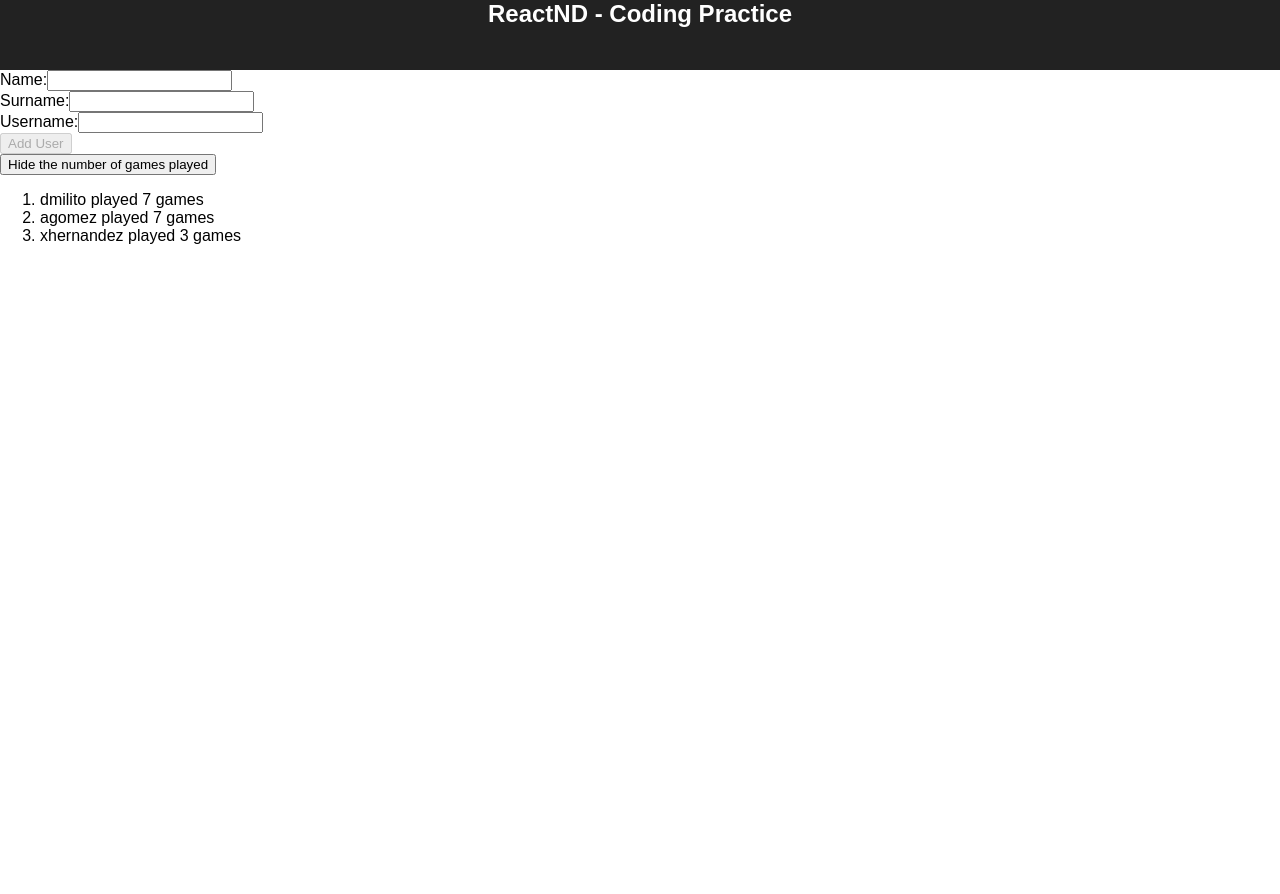
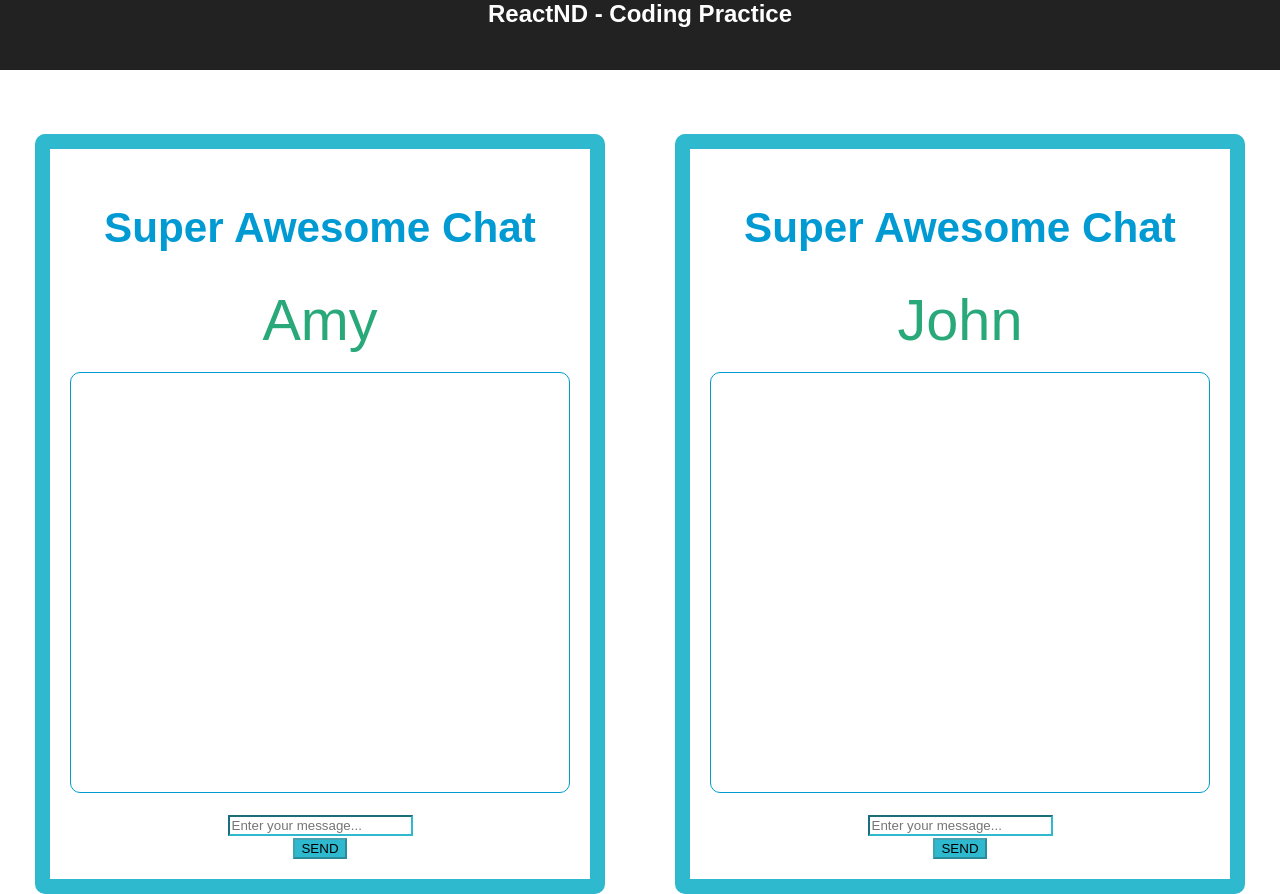
Before and after one commit to avilbol/react-exercises, a React (Create React App) app: page / in a window 1280 px wide. Shown: the part 120-1014 px from the top of the page. Before the commit the page ends 800 px from the top, so only its background shows below. Built offline with nearby package versions, Linux system fonts and the light colour scheme.

Commit message:
Creating a chat local app

```diff
--- /dev/null
+++ b/src/chat-exercise/AddMessageForm.js
@@ -0,0 +1,44 @@
+import React, { Component } from 'react';
+import './ChatApp.css';
+
+class AddMessageForm extends Component {
+
+  state = {
+    text: ""
+  }
+
+  isDisabled = () => !this.state.text
+
+  handleChange = (e) => {
+    this.setState({"text": e.target.value})
+  }
+
+  onSubmit = (e) => {
+  	e.preventDefault()
+    this.props.onAddMessage({
+    	"text": this.state.text,
+      	"username": this.props.username
+    })
+  }
+
+  render() {
+    return (
+      <div>
+      	<form className="input-group" onSubmit={this.onSubmit}>
+      		<input
+    			type="text"
+    			className="form-control"
+    			placeholder="Enter your message..."
+    			onChange={this.handleChange} />
+            <div className="input-group-append">
+              <button type="submit" className="btn submit-button" disabled={this.isDisabled()}>
+              SEND
+              </button>
+      		</div>
+      	</form>
+      </div>
+    );
+  }
+}
+
+export default AddMessageForm;
--- /dev/null
+++ b/src/chat-exercise/ChatApp.css
@@ -0,0 +1,111 @@
+.App {
+  text-align: center;
+}
+
+.container {
+  display: flex;
+  margin-top: 5%;
+}
+
+.chat-window {
+  text-align: center;
+  width: 500px;
+  height: 100%;
+  margin: auto;
+  border: 15px solid #2eb9ce;
+  padding: 20px;
+  border-radius: 10px;
+  color: #019ad2;
+  font-size: 1.2em;
+}
+
+.centered {
+  position: fixed;
+  left: 50%;
+}
+
+.App-logo {
+  animation: App-logo-spin infinite 20s linear;
+  height: 80px;
+}
+
+.App-header {
+  background-color: #222;
+  height: 150px;
+  padding: 20px;
+  color: white;
+}
+
+.App-title {
+  font-size: 1.5em;
+}
+
+.App-intro {
+  font-size: large;
+}
+
+@keyframes App-logo-spin {
+  from {
+    transform: rotate(0deg);
+  }
+  to {
+    transform: rotate(360deg);
+  }
+}
+
+.message-list {
+  list-style-type: none;
+  height: 80%;
+  border: 1px solid;
+  text-align: left;
+  min-height: 400px;
+  border-radius: 10px;
+  padding-top: 1em;
+}
+
+.name {
+  font-size: 3em;
+}
+
+h2 {
+  font-size: 2.2em;
+  text-align: center !important;
+}
+
+.input-group,
+.input-group-append {
+  border-radius: 10px;
+  color: #2eb9ce !important;
+}
+
+.submit-button {
+  background-color: #2eb9ce;
+  color: black;
+}
+
+.submit-button:hover,
+.submit-button:active,
+.submit-button:focus {
+  border-color: #2eb9ce;
+  color: black;
+  outline: none !important;
+  box-shadow: none;
+  background-color: #3498db;
+}
+
+.form-control,
+.form-control:focus {
+  border-color: #2eb9ce;
+  outline: 0 !important;
+  -webkit-box-shadow: none;
+  box-shadow: none;
+  color: black;
+}
+
+.sender {
+  color: #29a979;
+}
+
+.recipient {
+  color: #019ad2;
+}
--- /dev/null
+++ b/src/chat-exercise/ChatApp.js
@@ -0,0 +1,40 @@
+import React, { Component } from 'react';
+import logo from './logo.svg';
+import ChatWindow from './ChatWindow'
+import './ChatApp.css';
+
+class ChatApp extends Component {
+
+	state = { messages: [] }
+
+	onAddMessage = (message) => {
+      this.setState((currentState) => ({
+          messages: [...currentState.messages, message]
+      }))
+    }
+
+	render() {
+      	const { messages } = this.state
+		const { onAddMessage } = this
+    	return (
+          <div className="App">
+            <header className="App-header">
+              <img src={logo} className="App-logo" alt="logo" />
+              <h1 className="App-title">ReactND - Coding Practice</h1>
+            </header>
+            <div className="container">
+              <ChatWindow
+      			sender="Amy"
+      			messages={messages}
+      			onAddMessage={onAddMessage} />
+              <ChatWindow
+				sender="John"
+				messages={messages}
+				onAddMessage={onAddMessage} />
+            </div>
+          </div>
+        )
+    }
+}
+
+export default ChatApp;
--- /dev/null
+++ b/src/chat-exercise/ChatWindow.js
@@ -0,0 +1,19 @@
+import React from 'react';
+import './ChatApp.css';
+import MessageList from './MessageList'
+import AddMessageForm from './AddMessageForm'
+
+const ChatWindow = props => (
+	<div className="chat-window">
+      <h2>Super Awesome Chat</h2>
+      <div className="name sender">{props.sender}</div>
+      <MessageList
+		messages={props.messages}
+		sender={props.sender}/>
+      <AddMessageForm
+		username={props.sender}
+		onAddMessage={props.onAddMessage} />
+    </div>
+)
+
+export default ChatWindow;
--- /dev/null
+++ b/src/chat-exercise/Message.js
@@ -0,0 +1,10 @@
+import React from 'react';
+import './ChatApp.css';
+
+const Message = (props) => (
+  <li key={props.key} className={props.className}>
+  	<p>{`${props.value.username}: ${props.value.text}`}</p>
+  </li>
+)
+
+export default Message;
--- /dev/null
+++ b/src/chat-exercise/MessageList.js
@@ -0,0 +1,17 @@
+import React from 'react';
+import './ChatApp.css';
+import Message from './Message'
+
+const MessageList = (props) => (
+  <ul className="message-list">
+    {props.messages.map((message, index) =>
+		(<Message
+         	value={message}
+			key={index}
+			className={message.username === props.sender ? 'message sender' : 'message recipient'}/>
+		))
+	}
+  </ul>
+)
+
+export default MessageList;
--- a/src/index.js
+++ b/src/index.js
@@ -1,8 +1,8 @@
 import React from 'react';
 import ReactDOM from 'react-dom';
 import './index.css';
-import UserGameApp from './user-game-data/UserGameApp';
+import ChatApp from './chat-exercise/ChatApp';
 import registerServiceWorker from './registerServiceWorker';
 
-ReactDOM.render(<UserGameApp />, document.getElementById('root'));
+ReactDOM.render(<ChatApp />, document.getElementById('root'));
 registerServiceWorker();
```
Also changed, not shown: src/PossibleSolution/App.js (deleted, +0 -142 lines), src/chat-exercise/logo.svg (added).
